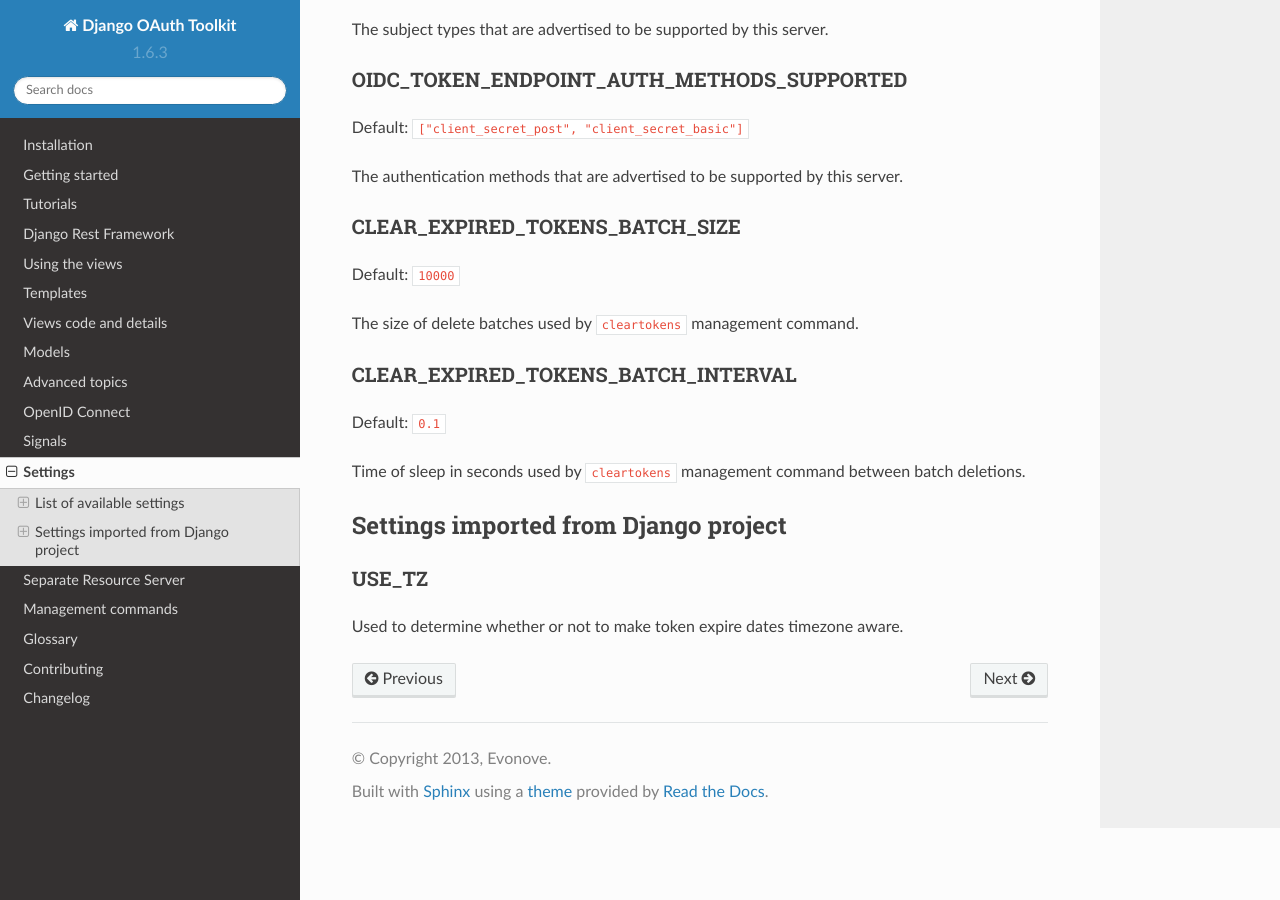
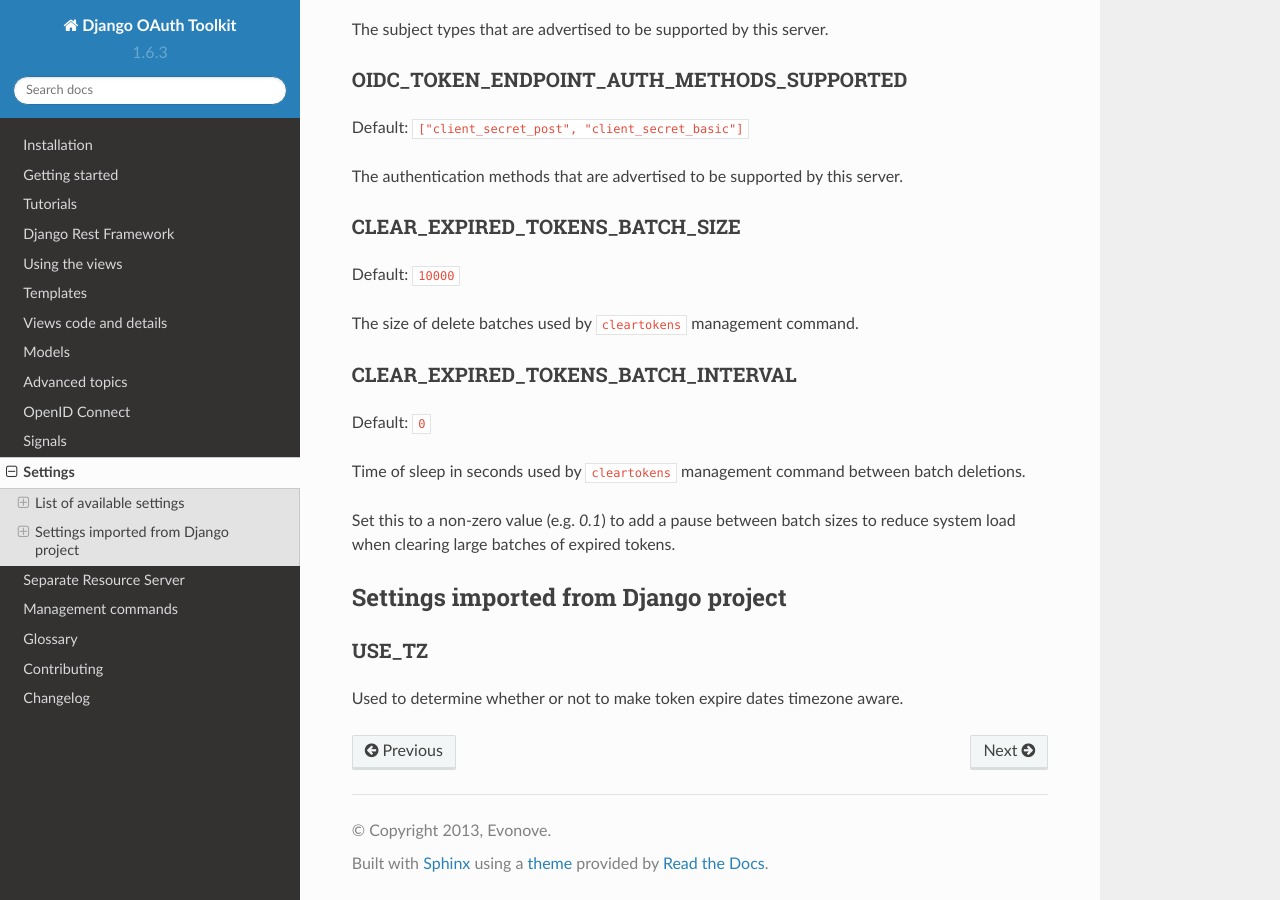
Before and after one commit to sheriffwoody0922/oauth-python-django, a Sphinx documentation site: the page built from docs/settings.rst, in a window 1280 px wide and 900 px high, scrolled down 7648 px. Built offline with Sphinx 7.4.7 and the Read the Docs theme 2.0.0, drawn with Linux system fonts in a browser that asks for light colours; the version number is read from the project's files by our own code.

Commit message:
Issue 1087/default batch interval (#1090)
* Set default value for CLEAR_EXPIRED_TOKENS_BATCH_INTERVAL to sleep(0).

* Document default value of 0 for CLEAR_EXPIRED_TOKENS_BATCH_INTERVAL.

Co-authored-by: Andrew Chen Wang <60190294+Andrew-Chen-Wang@users.noreply.github.com>

```diff
--- a/docs/settings.rst
+++ b/docs/settings.rst
@@ -345,9 +345,12 @@ The size of delete batches used by ``cleartokens`` management command.
 
 CLEAR_EXPIRED_TOKENS_BATCH_INTERVAL
 ~~~~~~~~~~~~~~~~~~~~~~~~~~~~~~~~~~~
-Default: ``0.1``
+Default: ``0``
 
 Time of sleep in seconds used by ``cleartokens`` management command between batch deletions.
+
+Set this to a non-zero value (e.g. `0.1`) to add a pause between batch sizes to reduce system
+load when clearing large batches of expired tokens.
 
 
 Settings imported from Django project
```
Also changed, not shown: 1 other file.
